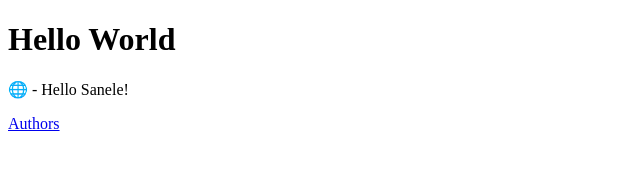
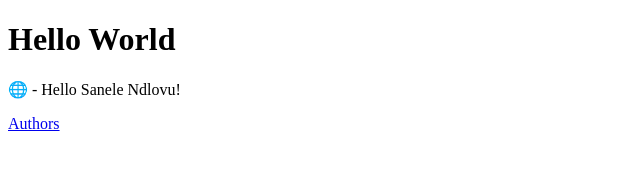
Before and after one commit to sane03/Software3, a plain HTML site: page index.html in a window 1280 px wide. Shown: the full height of the page, 0-640 px from the left. Drawn offline with Linux system fonts and the light colour scheme.

Commit message:
"Added surname"

```diff
--- a/index.html
+++ b/index.html
@@ -7,7 +7,7 @@
 <body>
     <h1>Hello World</h1>
     <p>
-    &#127760 - Hello Sanele!
+    &#127760 - Hello Sanele Ndlovu!
     </p>
     <p><a href="author.html">Authors</a></p>
 </body>
```
